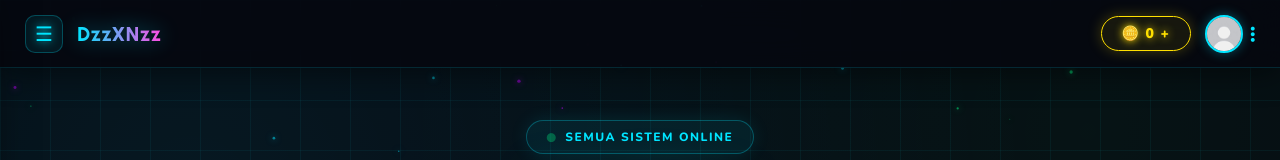
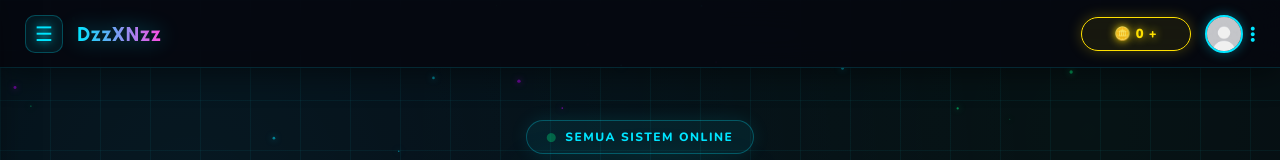
Before and after one commit to Alwaysnyzzz/website-dzzxnzz, a website: page index.html in a window 1280 px wide. Shown: the top 160 px of the page. Drawn offline with nearby package versions, Linux system fonts and the light colour scheme; files that its build step writes are made by us from their sources.

Commit message:
Fresh copy from storage

```diff
--- a/style.css
+++ b/style.css
@@ -94,17 +94,19 @@ body {
 
 .coins-wrapper {
     border: 1.5px solid var(--neon-yellow);
-    padding: 7px 20px;
+    padding: 7px 14px;
     border-radius: 25px;
-    font-size: 14px; font-weight: 900;
+    font-size: 13px; font-weight: 900;
     color: var(--neon-yellow);
     background: rgba(255,224,0,0.07);
     box-shadow: 0 0 14px rgba(255,224,0,0.25);
     text-shadow: 0 0 8px var(--neon-yellow);
-    letter-spacing: 0.5px;
-    display: flex; align-items: center; gap: 6px;
-    min-width: 90px; justify-content: center;
+    letter-spacing: 0.3px;
+    display: flex; align-items: center; gap: 5px;
+    min-width: 110px; max-width: 160px;
+    justify-content: center;
     cursor: pointer; text-decoration: none; transition: 0.2s;
+    white-space: nowrap; overflow: hidden;
 }
 .coins-wrapper:hover {
     background: rgba(255,224,0,0.15);
```
